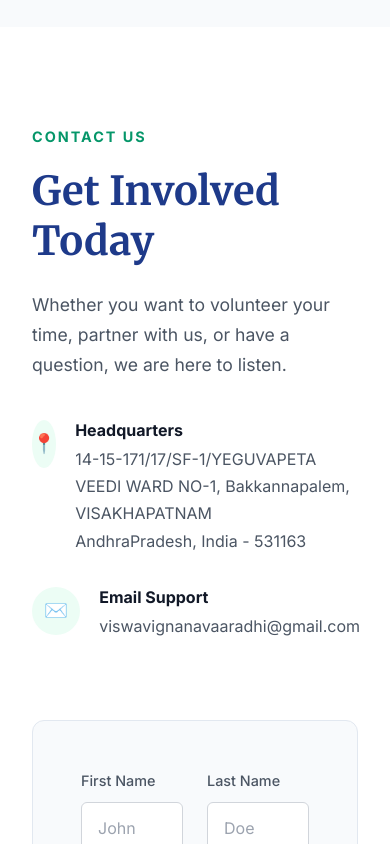
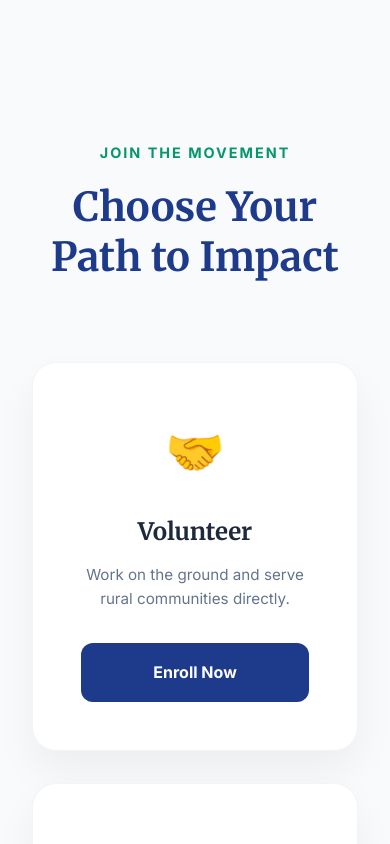
Before and after one commit to viswavignanavaaradi/vvv, a React (Vite) app in the folder client/: page / in a window 390 px wide. Shown: the part 3240-4084 px from the top of the page. Built offline with nearby package versions, Linux system fonts and the light colour scheme; no server answers.

Commit message:
fix: update get involved section, add mobile menu links, and remove redundancy

```diff
--- a/client/src/components/Navbar.jsx
+++ b/client/src/components/Navbar.jsx
@@ -433,6 +433,7 @@ const Navbar = ({ onDonateClick }) => {
                                         {[
                                             { label: 'Volunteer Enrollment', path: '/volunteer-enrollment' },
                                             { label: 'Internship Enrollment', path: '/internship-enrollment' },
+                                            { label: 'Patron Enrollment', path: '/patron-enrollment' },
                                             { label: 'Overview', path: '/get-involved' }
                                         ].map((subItem) => (
                                             <div
--- a/client/src/pages/GetInvolved.jsx
+++ b/client/src/pages/GetInvolved.jsx
@@ -1,8 +1,6 @@
 import React, { useState } from 'react';
 import { motion } from 'framer-motion';
 import { useNavigate } from 'react-router-dom';
-import Navbar from '../components/Navbar';
-import Footer from '../components/Footer';
 
 const GetInvolved = () => {
     const navigate = useNavigate();
@@ -55,7 +53,6 @@ const GetInvolved = () => {
 
     return (
         <div className="bg-[#FDFCF6] min-h-screen">
-            <Navbar />
 
             {/* Hero */}
             <section className="pt-40 pb-20 px-6">
@@ -154,7 +151,7 @@ const GetInvolved = () => {
                 </div>
             </section>
 
-            <Footer />
+            {/* <Footer /> */}
         </div>
     );
 };
--- a/client/src/pages/Home.jsx
+++ b/client/src/pages/Home.jsx
@@ -1,5 +1,6 @@
 import { useState } from 'react';
 import { motion } from 'framer-motion';
+import { useNavigate } from 'react-router-dom';
 import heroVideo from '../assets/video.mp4';
 
 const Hero = ({ onDonate }) => (
@@ -96,13 +97,51 @@ const Missions = () => (
     </section>
 );
 
+const JoinMission = () => {
+    const navigate = useNavigate();
+    return (
+        <section id="get-involved" className="section" style={{ background: '#f8fafc', padding: '7rem 0' }}>
+            <div className="container">
+                <div style={{ textAlign: 'center', marginBottom: '5rem' }}>
+                    <span style={{ color: 'var(--accent-emerald)', fontWeight: '700', letterSpacing: '2px', textTransform: 'uppercase', fontSize: '0.9rem' }}>Join the Movement</span>
+                    <h2 style={{ fontSize: '2.5rem', marginTop: '1rem', color: 'var(--primary-royal)', fontFamily: 'Merriweather, serif' }}>Choose Your Path to Impact</h2>
+                </div>
+
+                <div style={{ display: 'grid', gridTemplateColumns: 'repeat(auto-fit, minmax(300px, 1fr))', gap: '2rem' }}>
+                    {[
+                        { title: 'Volunteer', desc: 'Work on the ground and serve rural communities directly.', path: '/volunteer-enrollment', icon: '🤝' },
+                        { title: 'Internship', desc: 'Gain field experience and academic research opportunities.', path: '/internship-enrollment', icon: '🎓' },
+                        { title: 'Patron', desc: 'Join our Advisory Council and provide strategic leadership.', path: '/patron-enrollment', icon: '🏛️' }
+                    ].map((item, idx) => (
+                        <motion.div
+                            key={idx}
+                            whileHover={{ scale: 1.02 }}
+                            style={{ background: 'white', padding: '3rem', borderRadius: '24px', boxShadow: '0 20px 40px rgba(0,0,0,0.05)', textAlign: 'center', border: '1px solid #f1f5f9' }}
+                        >
+                            <div style={{ fontSize: '3rem', marginBottom: '1.5rem' }}>{item.icon}</div>
+                            <h3 style={{ fontFamily: 'Merriweather, serif', fontSize: '1.5rem', marginBottom: '1rem', color: '#1e293b' }}>{item.title}</h3>
+                            <p style={{ color: '#64748b', marginBottom: '2rem', fontSize: '0.95rem', lineHeight: '1.6' }}>{item.desc}</p>
+                            <button
+                                onClick={() => navigate(item.path)}
+                                style={{ width: '100%', background: 'var(--primary-royal)', color: 'white', border: 'none', padding: '1rem', borderRadius: '12px', fontWeight: '700', cursor: 'pointer', transition: 'all 0.2s' }}
+                            >
+                                Enroll Now
+                            </button>
+                        </motion.div>
+                    ))}
+                </div>
+            </div>
+        </section>
+    );
+};
+
 const Contact = () => (
     <section id="contact" className="section" style={{ background: 'white' }}>
         <div className="container">
             <div style={{ display: 'grid', gridTemplateColumns: 'repeat(auto-fit, minmax(300px, 1fr))', gap: '5rem' }}>
                 <div>
-                    <span style={{ color: 'var(--accent-emerald)', fontWeight: '700', letterSpacing: '2px', textTransform: 'uppercase', fontSize: '0.9rem' }}>Contact Us</span>
-                    <h2 style={{ fontSize: '2.5rem', marginTop: '1rem', marginBottom: '1.5rem', color: 'var(--primary-royal)', fontFamily: 'Merriweather, serif' }}>Get Involved Today</h2>
+                    <span style={{ color: 'var(--accent-emerald)', fontWeight: '700', letterSpacing: '2px', textTransform: 'uppercase', fontSize: '0.9rem' }}>Reach Out</span>
+                    <h2 style={{ fontSize: '2.5rem', marginTop: '1rem', marginBottom: '1.5rem', color: 'var(--primary-royal)', fontFamily: 'Merriweather, serif' }}>Contact Us</h2>
                     <p style={{ marginBottom: '2.5rem', color: 'var(--text-body)', fontSize: '1.1rem' }}>
                         Whether you want to volunteer your time, partner with us, or have a question, we are here to listen.
                     </p>
@@ -196,6 +235,7 @@ const Home = () => {
         <div>
             <Hero />
             <Missions />
+            <JoinMission />
             <Contact />
             <Footer />
         </div>
```
